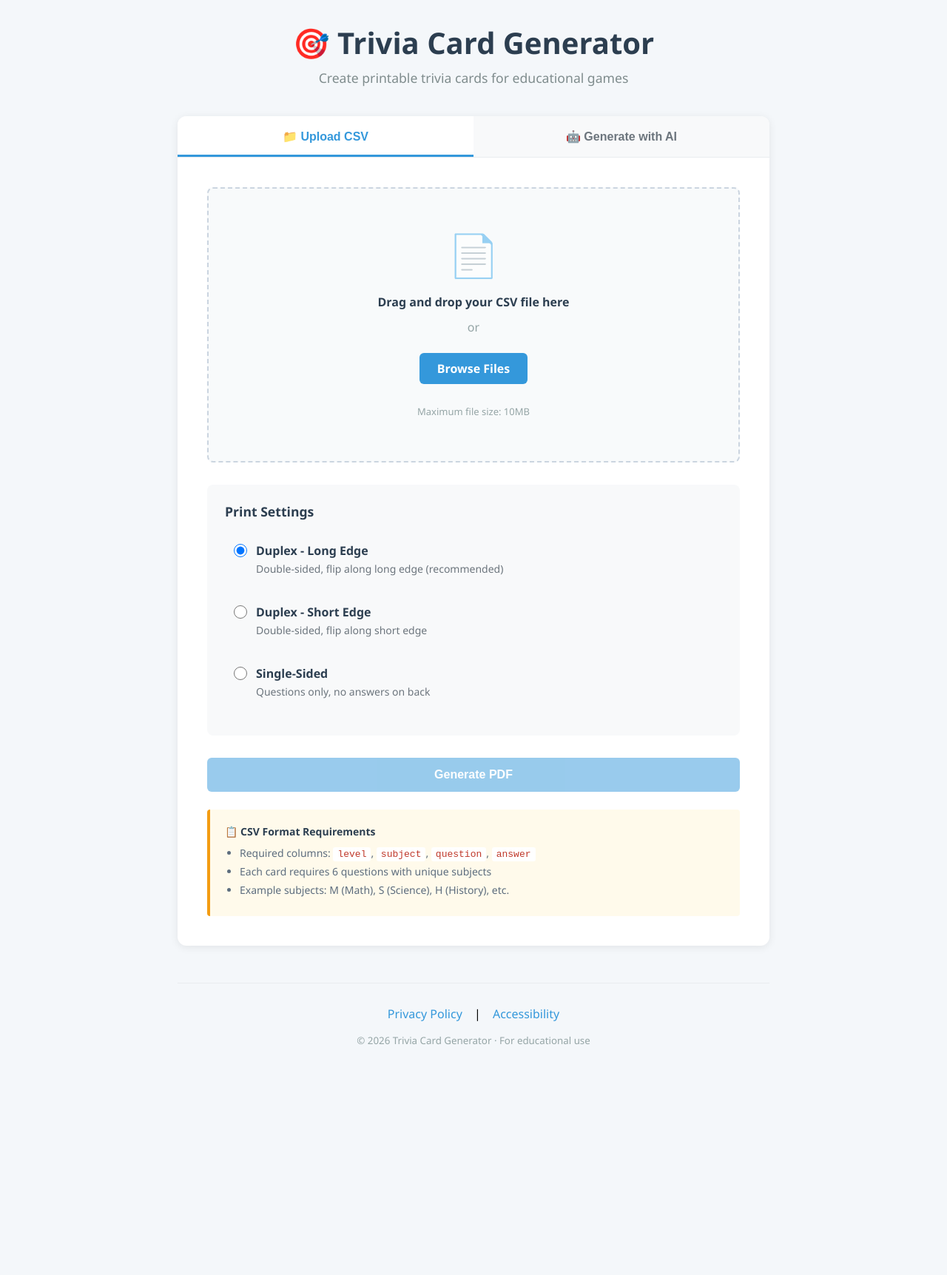
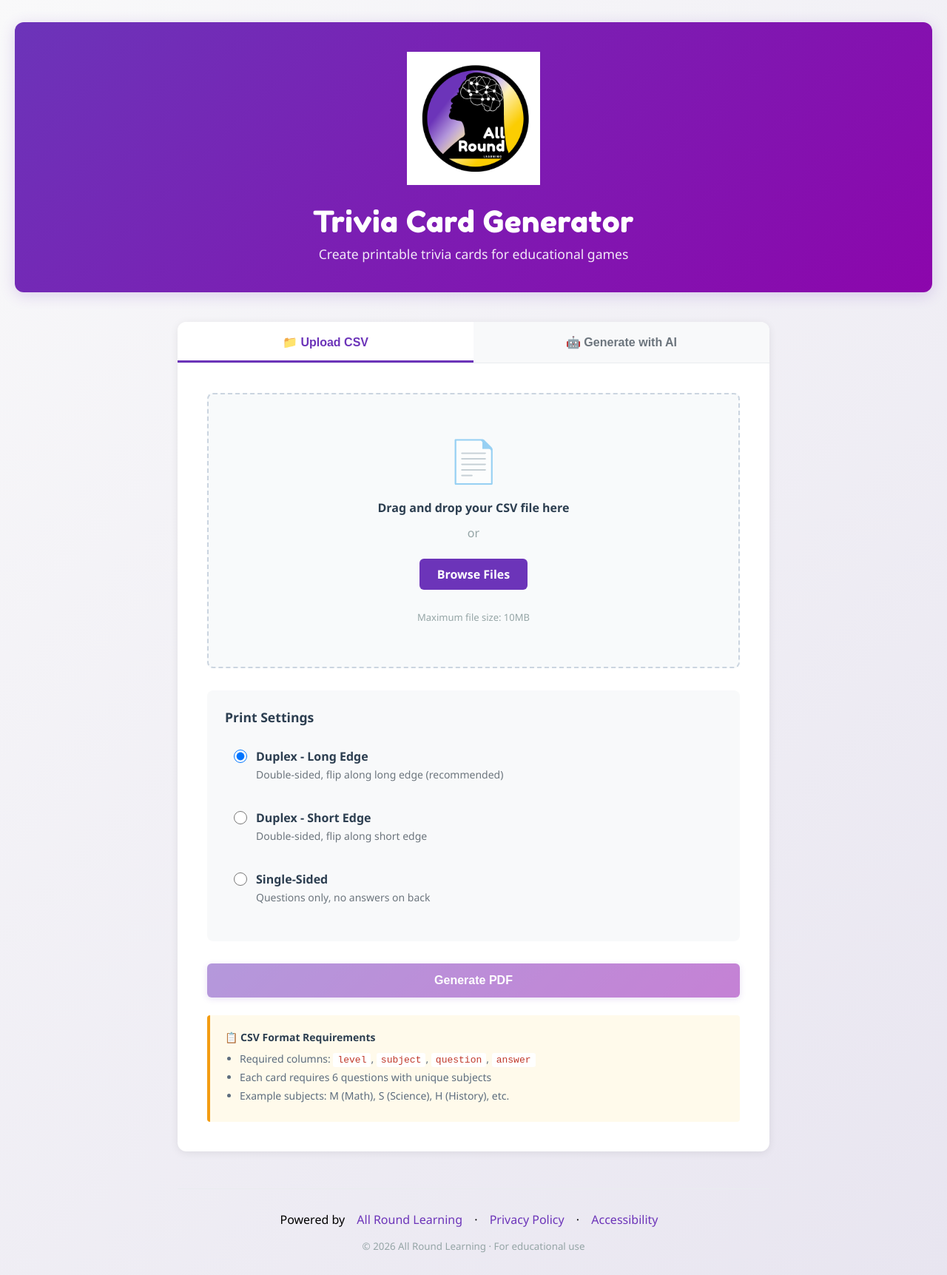
Before and after one commit to iaincamerononeill/trivia-card-generator, a Flask app: page / in a window 1280 px wide. Shown: the whole page at 74% size. Before the commit the page ends 1411 px from the top, so only its background shows below. Run offline with Flask 3, Linux system fonts and the light colour scheme.

Commit message:
Apply All Round Learning branding with purple color scheme, Fredoka One font, and company logo

```diff
--- a/app.py
+++ b/app.py
@@ -34,7 +34,8 @@ def set_security_headers(response):
     response.headers['X-Content-Type-Options'] = 'nosniff'
     response.headers['X-Frame-Options'] = 'DENY'
     response.headers['X-XSS-Protection'] = '1; mode=block'
-    response.headers['Content-Security-Policy'] = "default-src 'self'"
+    # Allow inline styles and scripts for the application while maintaining security for other resources
+    response.headers['Content-Security-Policy'] = "default-src 'self'; style-src 'self' 'unsafe-inline' https://fonts.googleapis.com; font-src 'self' https://fonts.gstatic.com; script-src 'self' 'unsafe-inline'; img-src 'self' data:"
     return response
 
 
--- a/templates/index.html
+++ b/templates/index.html
@@ -3,7 +3,10 @@
 <head>
     <meta charset="UTF-8">
     <meta name="viewport" content="width=device-width, initial-scale=1.0">
-    <title>Trivia Card Generator</title>
+    <title>All Round Learning - Trivia Card Generator</title>
+    <link rel="preconnect" href="https://fonts.googleapis.com">
+    <link rel="preconnect" href="https://fonts.gstatic.com" crossorigin>
+    <link href="https://fonts.googleapis.com/css2?family=Fredoka+One&display=swap" rel="stylesheet">
     <style>
         * {
             margin: 0;
@@ -13,7 +16,7 @@
 
         body {
             font-family: 'Segoe UI', Tahoma, Geneva, Verdana, sans-serif;
-            background: #f4f7fa;
+            background: linear-gradient(135deg, #f9f9fa 0%, #e8e5f0 100%);
             min-height: 100vh;
             padding: 30px 20px;
         }
@@ -21,17 +24,30 @@
         .header {
             text-align: center;
             margin-bottom: 40px;
+            background: linear-gradient(135deg, #6c34b9 0%, #8c06ac 100%);
+            color: white;
+            padding: 40px 20px;
+            border-radius: 12px;
+            box-shadow: 0 4px 20px rgba(108, 52, 185, 0.2);
+        }
+
+        .header-logo {
+            max-width: 180px;
+            height: auto;
+            margin-bottom: 20px;
         }
 
         .header h1 {
+            font-family: 'Fredoka One', cursive;
             font-size: 2.5em;
-            color: #2c3e50;
+            color: white;
             margin-bottom: 8px;
-            font-weight: 700;
+            font-weight: 400;
+            letter-spacing: 0.5px;
         }
 
         .header p {
-            color: #7f8c8d;
+            color: rgba(255, 255, 255, 0.9);
             font-size: 1.1em;
         }
 
@@ -70,7 +86,7 @@
         }
 
         .tab.active {
-            color: #3498db;
+            color: #6c34b9;
             background: white;
         }
 
@@ -81,7 +97,7 @@
             left: 0;
             right: 0;
             height: 3px;
-            background: #3498db;
+            background: #6c34b9;
         }
 
         .tab-content {
@@ -135,7 +151,7 @@
         .btn-browse {
             display: inline-block;
             padding: 10px 24px;
-            background: #3498db;
+            background: #6c34b9;
             color: white;
             border-radius: 6px;
             font-weight: 600;
@@ -252,16 +268,17 @@
         }
 
         .form-help a {
-            color: #3498db;
+            color: #6c34b9;
             text-decoration: none;
         }
 
         .form-help a:hover {
             text-decoration: underline;
+            color: #8c06ac;
         }
 
         .btn {
-            background: #3498db;
+            background: linear-gradient(135deg, #6c34b9 0%, #8c06ac 100%);
             color: white;
             border: none;
             padding: 14px 28px;
@@ -270,11 +287,14 @@
             font-size: 16px;
             font-weight: 600;
             width: 100%;
-            transition: background 0.2s;
+            transition: all 0.2s;
+            box-shadow: 0 2px 8px rgba(108, 52, 185, 0.3);
         }
 
         .btn:hover:not(:disabled) {
-            background: #2980b9;
+            background: linear-gradient(135deg, #7d45ca 0%, #9d17bd 100%);
+            transform: translateY(-2px);
+            box-shadow: 0 4px 12px rgba(108, 52, 185, 0.4);
         }
 
         .btn:disabled {
@@ -373,7 +393,7 @@
         }
 
         footer a {
-            color: #3498db;
+            color: #6c34b9;
             text-decoration: none;
             margin: 0 12px;
             font-weight: 500;
@@ -406,7 +427,8 @@
 </head>
 <body>
     <div class="header">
-        <h1>🎯 Trivia Card Generator</h1>
+        <img src="/static/images/logo.png" alt="All Round Learning" class="header-logo">
+        <h1>Trivia Card Generator</h1>
         <p>Create printable trivia cards for educational games</p>
     </div>
 
@@ -549,9 +571,10 @@
     </div>
 
     <footer>
-        <a href="/privacy">Privacy Policy</a> |
+        Powered by <a href="https://allroundlearning.co.uk" target="_blank" rel="noopener">All Round Learning</a> ·
+        <a href="/privacy">Privacy Policy</a> ·
         <a href="/accessibility">Accessibility</a>
-        <small>© 2026 Trivia Card Generator · For educational use</small>
+        <small>© 2026 All Round Learning · For educational use</small>
     </footer>
 
     <script>
@@ -673,7 +700,7 @@
                 showUploadStatus('❌ Network error. Please try again.', 'error');
             } finally {
                 generateBtn.disabled = false;
-                generateBtn.textContent = 'Generate Cards';
+                generateBtn.textContent = 'Generate PDF';
             }
         });
 
```
Also changed, not shown: other parts of templates/index.html (+22 -17 lines), static/images/logo.png (added).
